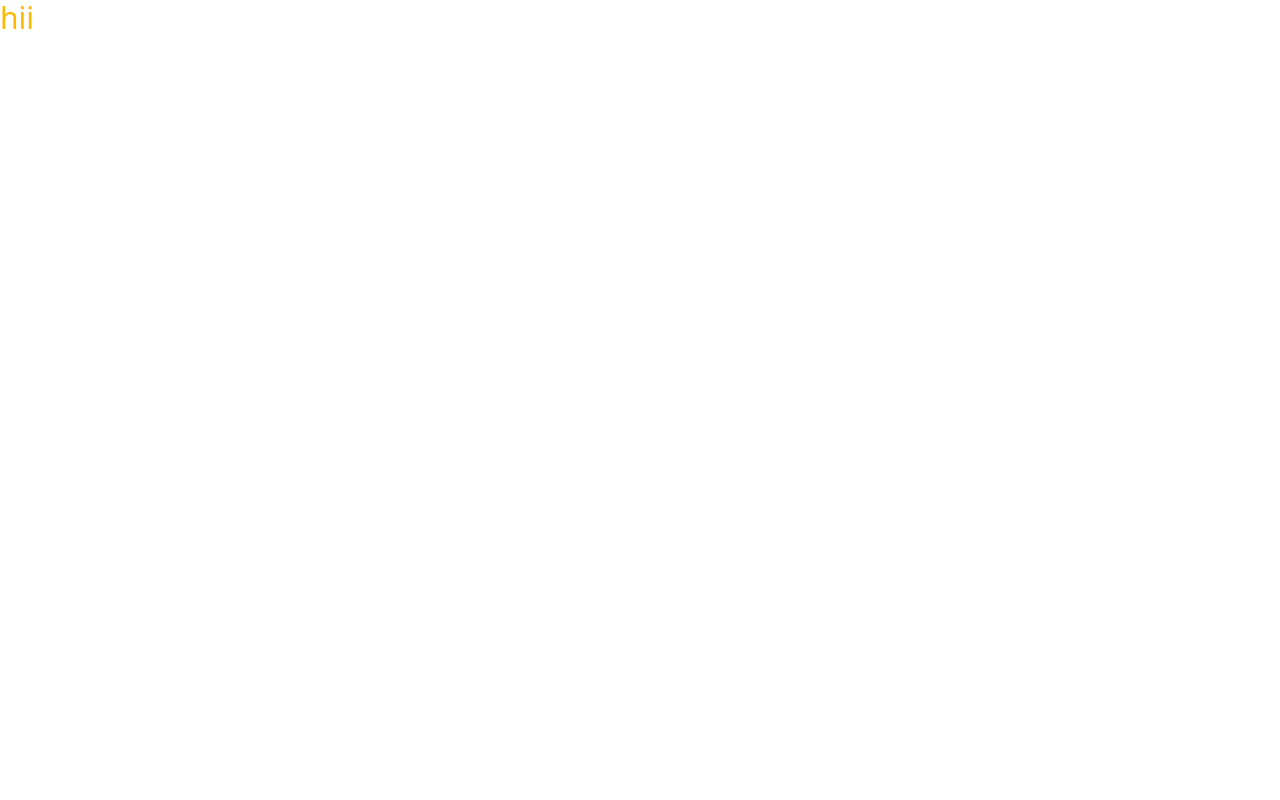
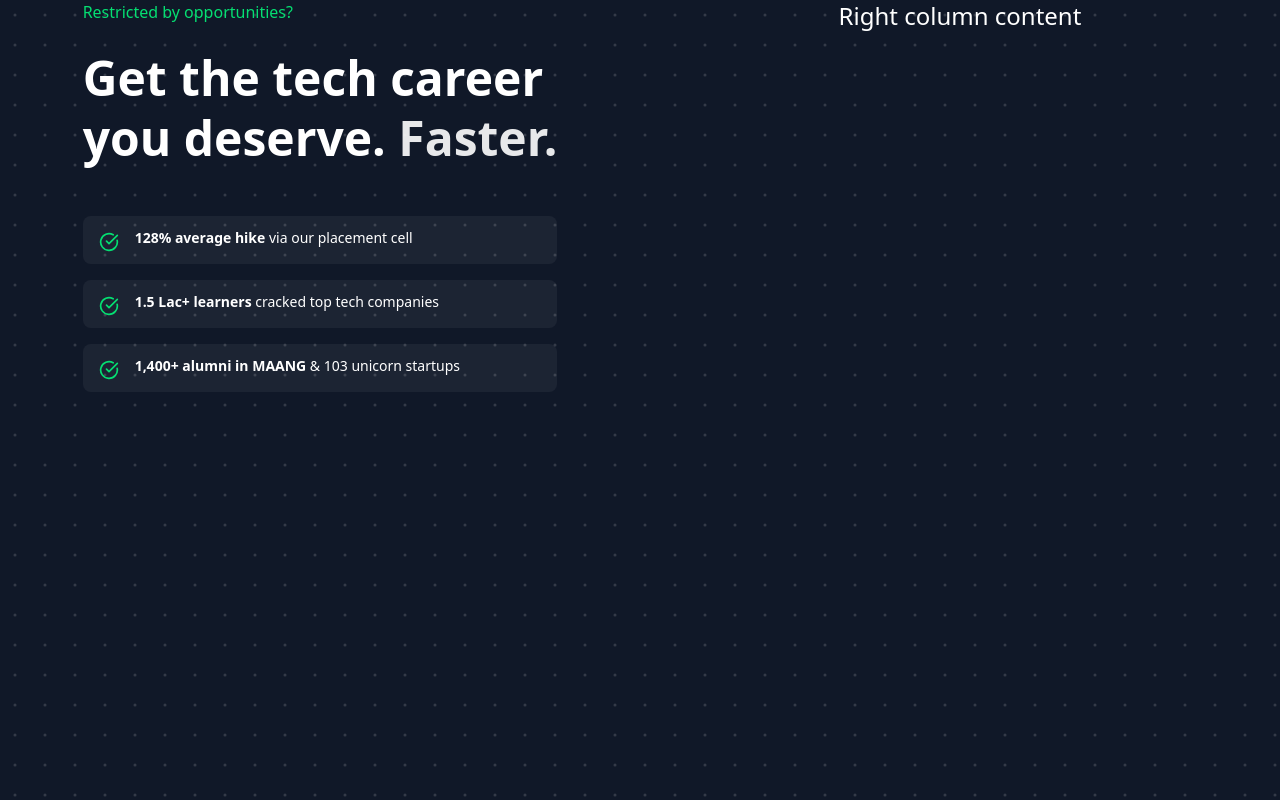
Before and after one commit to adityabhat09/Job-Bootcamp, a React (Vite) app in the folder my-app/: page / in a window 1280 px wide. Built offline with nearby package versions, Linux system fonts and the light colour scheme.

Commit message:
update hero left secn

```diff
--- a/my-app/src/App.jsx
+++ b/my-app/src/App.jsx
@@ -2,15 +2,14 @@ import { useState } from 'react'
 import reactLogo from './assets/react.svg'
 import viteLogo from '/vite.svg'
 import './App.css'
+import HomePage from './pages/home/HomePage'
 
 function App() {
   const [count, setCount] = useState(0)
 
   return (
     <>
-      <h1 className='text-3xl text-amber-400'>
-        hii
-      </h1>
+      <HomePage/>
     </>
   )
 }
--- /dev/null
+++ b/my-app/src/components/DottedBackground.jsx
@@ -0,0 +1,44 @@
+import React from 'react';
+
+const DottedBackground = ({ children, className = "" }) => {
+  return (
+    <div className={`relative ${className}`}>
+      {/* SVG pattern for dotted background */}
+      <svg
+        className="absolute inset-0 w-full h-full"
+        xmlns="http://www.w3.org/2000/svg"
+      >
+        <defs>
+          <pattern
+            id="dotPattern"
+            x="0"
+            y="0"
+            width="30"
+            height="30"
+            patternUnits="userSpaceOnUse"
+          >
+            <circle
+              cx="15"
+              cy="15"
+              r="1.5"
+              fill="rgba(255, 255, 255, 0.15)"
+            />
+          </pattern>
+        </defs>
+        <rect
+          width="100%"
+          height="100%"
+          fill="url(#dotPattern)"
+        />
+      </svg>
+
+      {/* Content overlay */}
+      <div className="relative z-10">
+        {children}
+      </div>
+    </div>
+  );
+};
+
+export { DottedBackground };
+export default DottedBackground;
--- /dev/null
+++ b/my-app/src/pages/home/Hero.jsx
@@ -0,0 +1,56 @@
+import React from 'react';
+import DottedBackground from '../../components/DottedBackground';
+import { CheckCircle } from 'lucide-react';
+
+const Hero = () => {
+    return (
+        <DottedBackground className="h-screen bg-gray-900">
+            <div className="flex h-full">
+                {/* Left Column */}
+                <div className="w-1/2 h-full flex items-center justify-center px-8">
+                    <div className="max-w-xl text-left space-y-6">
+                        <p className="text-green-400 font-medium">Restricted by opportunities?</p>
+
+                        <h1 className="text-4xl md:text-5xl font-bold text-white leading-tight">
+                            Get the tech career<br />you deserve. <span className="text-white/90">Faster.</span>
+                        </h1>
+
+                        {/* Points Section */}
+                        <div className="space-y-4 pt-6">
+                            {/* Point 1 */}
+                            <div className="flex items-start gap-4 bg-white/5 px-4 py-3 rounded-lg">
+                                <CheckCircle className="text-green-400 w-5 h-5 mt-1" />
+                                <p className="text-white text-sm">
+                                    <span className="font-semibold">128% average hike</span> via our placement cell
+                                </p>
+                            </div>
+
+                            {/* Point 2 */}
+                            <div className="flex items-start gap-4 bg-white/5 px-4 py-3 rounded-lg">
+                                <CheckCircle className="text-green-400 w-5 h-5 mt-1" />
+                                <p className="text-white text-sm">
+                                    <span className="font-semibold">1.5 Lac+ learners</span> cracked top tech companies
+                                </p>
+                            </div>
+
+                            {/* Point 3 */}
+                            <div className="flex items-start gap-4 bg-white/5 px-4 py-3 rounded-lg">
+                                <CheckCircle className="text-green-400 w-5 h-5 mt-1" />
+                                <p className="text-white text-sm">
+                                    <span className="font-semibold">1,400+ alumni in MAANG</span> & 103 unicorn startups
+                                </p>
+                            </div>
+                        </div>
+                    </div>
+                </div>
+
+                {/* Right Column */}
+                <div className="w-1/2 h-full flex items-center justify-center">
+                    <h1 className='text-white text-2xl'>Right column content</h1>
+                </div>
+            </div>
+        </DottedBackground>
+    );
+};
+
+export default Hero;
--- /dev/null
+++ b/my-app/src/pages/home/HomePage.jsx
@@ -0,0 +1,12 @@
+import React from 'react'
+import Hero from './Hero'
+
+const HomePage = () => {
+  return (
+    <div>
+        <Hero/>
+    </div>
+  )
+}
+
+export default HomePage
--- /dev/null
+++ b/package.json
@@ -0,0 +1,5 @@
+{
+  "dependencies": {
+    "lucide-react": "^0.523.0"
+  }
+}
```
Also changed, not shown: 1 other file (tests, documents, lock files or other folders).
